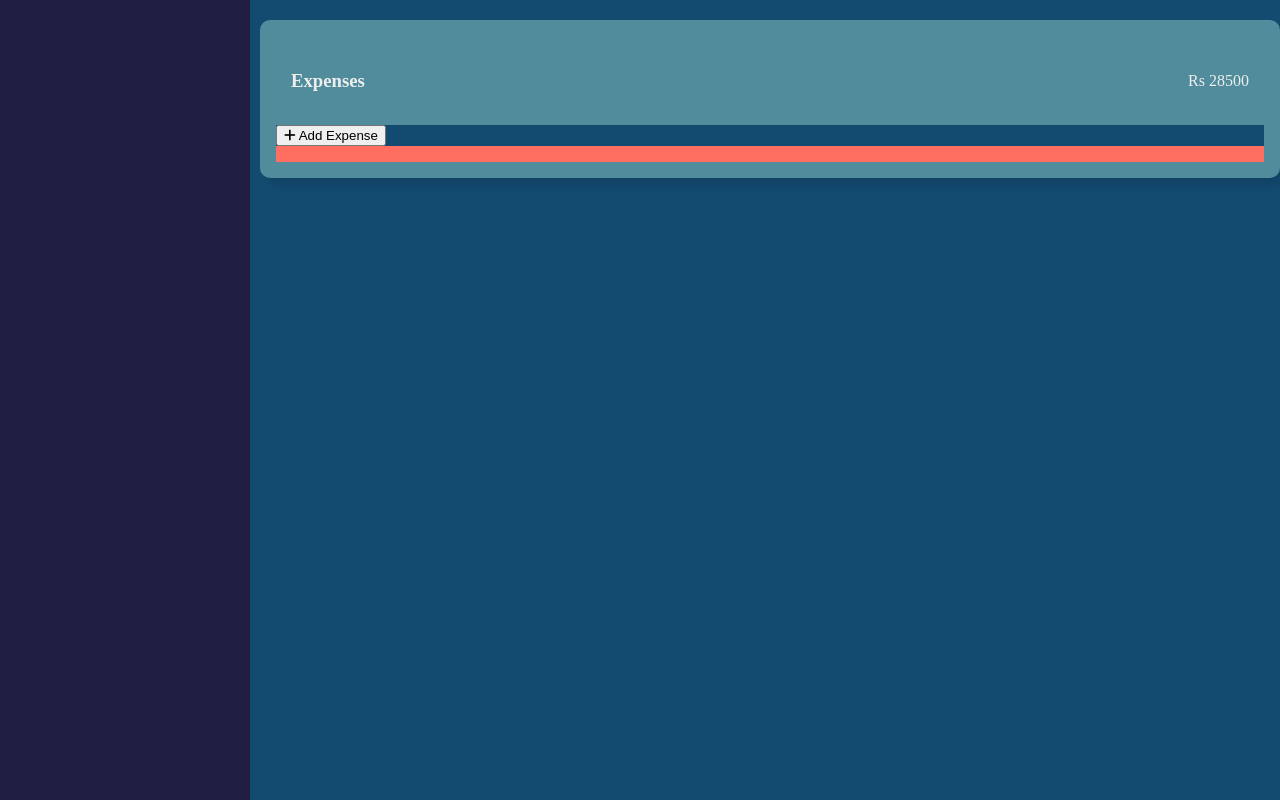
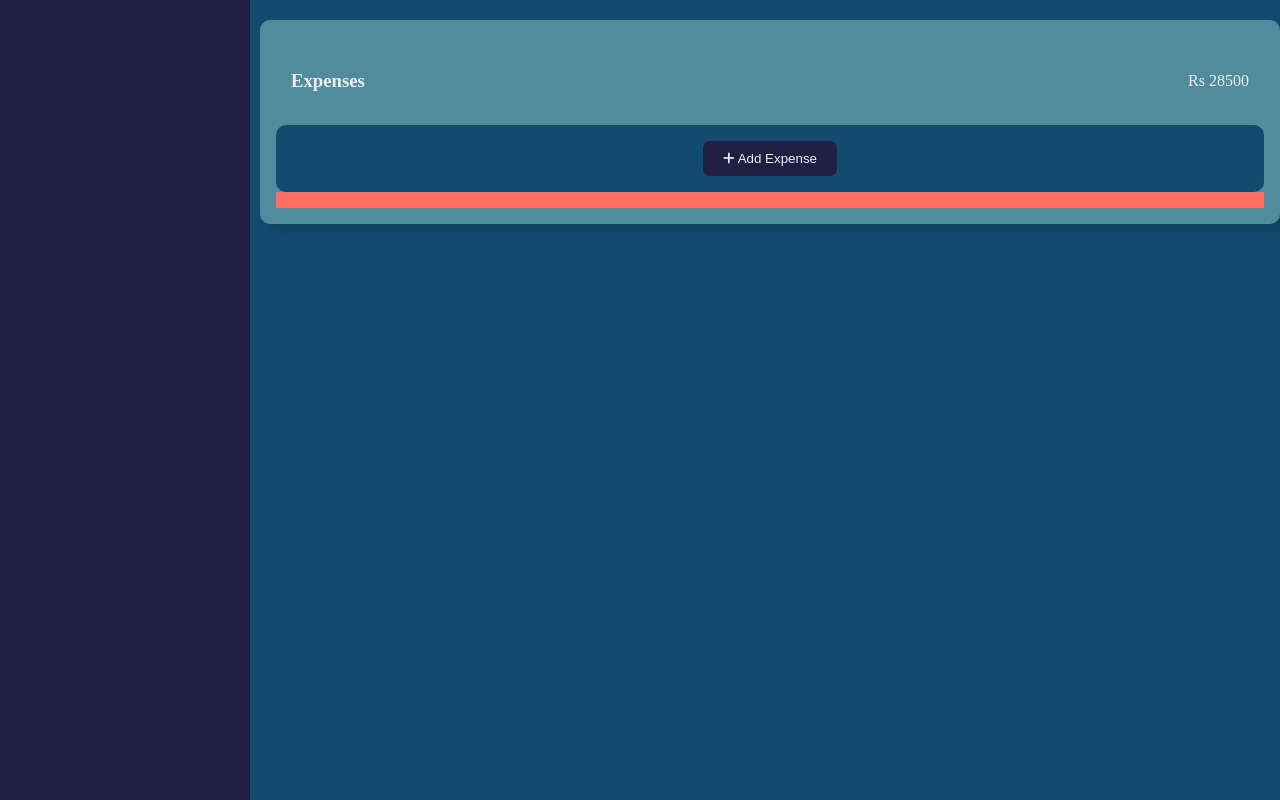
Before and after one commit to rohitghatal1/ExpenseTracker-React-TS, a React (Create React App) app: page / in a window 1280 px wide. Built offline with nearby package versions, Linux system fonts and the light colour scheme.

Commit message:
added global css and updated expenses

```diff
--- a/src/CSS/expense.css
+++ b/src/CSS/expense.css
@@ -19,7 +19,33 @@
 .expenseComponent .newExpenseSection{
     background-color: var(--body-color);
     color: var(--text-color);
+    /* min-height: 50px; */
+    border-radius: 10px;
+    padding: 1rem;
 }
+
+.expenseComponent .newExpenseSection .addNewExpense{
+    display: flex;
+    justify-content: center;
+    align-items: center;
+}
+
+.expenseComponent .newExpenseSection .addNewExpense .addExpensebtn{
+    background-color: var(--primary-color);
+    color: var(--text-color);
+    padding: 10px 20px;
+    border-radius: 7px;
+    text-align: center;
+    border: none;
+    cursor: pointer;
+    transition: all ease 0.4s;
+}
+
+.expenseComponent .newExpenseSection .addNewExpense .addExpensebtn:hover{
+    transform: scale(1.05);
+    background-color: var(--primary-hover);
+}
+
 .expenseComponent .expenseContainer{
     padding: 0.5rem;
     background-color: var(--secondary-color);
--- a/src/CSS/global.css
+++ b/src/CSS/global.css
@@ -1,8 +1,12 @@
 :root{
     --body-color: #134B70;
+    --body-hover: #1A5e8E;
     --primary-color: #201E43;
+    --primary-hover: #2D2A5A;
     --secondary-color: #FF6F61;
+    --secondary-hover: #FF8A7A;
     --background-color: #508C9B;
+    --background-hover: #6AA3B0;
     --text-color: #EEEEEE;
 }
 
--- a/src/Components/Expenses.tsx
+++ b/src/Components/Expenses.tsx
@@ -11,7 +11,7 @@ const Expenses: React.FC = () => {
                 </div>
                 <section className="newExpenseSection">
                     <div className="addNewExpense">
-                        <button><i className="fa-solid fa-plus"></i> Add Expense</button>
+                        <button className='addExpensebtn'><i className="fa-solid fa-plus"></i> Add Expense</button>
                     </div>
                 </section>
                 <div className="expenseContainer">
```
